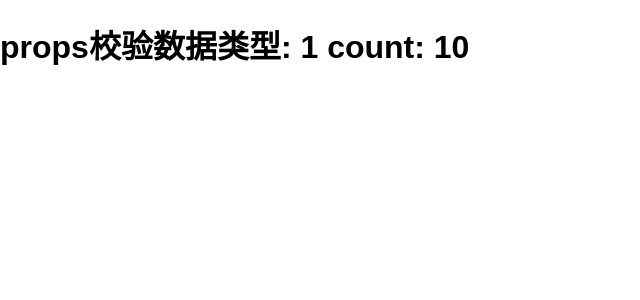
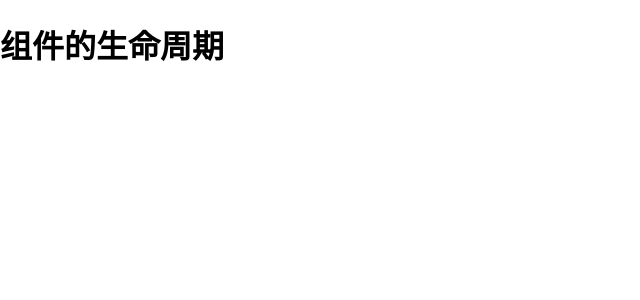
Before and after one commit to bifjhh/React-growth-process, a React (Create React App) app in the folder demo_03_component/: page / in a window 1280 px wide. Shown: the top 300 px of the page, without its empty margins (0-640 px from the left). Built offline with nearby package versions, Linux system fonts and the light colour scheme.

Commit message:
feat: 组件的生命周期--创建时的钩子函数

```diff
--- /dev/null
+++ b/demo_03_component/src/LifeCycle.jsx
@@ -0,0 +1,22 @@
+import React, { Component } from "react";
+
+
+class LifeCycle extends Component {
+  constructor(props) {
+    console.warn('生命周期-->创建时(页面加载前) constructor');
+    super(props)
+  }
+  render() {
+    console.warn('生命周期--页面渲染时 render');
+    return (
+      <div>
+        <h1>组件的生命周期</h1>
+      </div>
+    );
+  }
+  componentDidMount() {
+    console.warn('生命周期--页面加载完成 componentDidMount');
+  }
+}
+
+export default LifeCycle;
--- a/demo_03_component/src/index.js
+++ b/demo_03_component/src/index.js
@@ -7,7 +7,8 @@ import ReactDOM from 'react-dom';
 // import Props from './Props.jsx';
 // import Context from './Context';
 // import Children from './Children';
-import Validation from './Props.validation';
+// import Validation from './Props.validation';
+import LifeCycle from './LifeCycle';
 
 import './index.css';
 
@@ -19,7 +20,8 @@ ReactDOM.render(
     {/* <Props /> */}
     {/* <Context /> */}
     {/* <Children><div>1</div></Children> */}
-    <Validation max={1} />
+    {/* <Validation max={1} /> */}
+    <LifeCycle />
   </div>,
   document.getElementById('root')
 );
```
Also changed, not shown: 1 other file (tests, documents, lock files or other folders).
